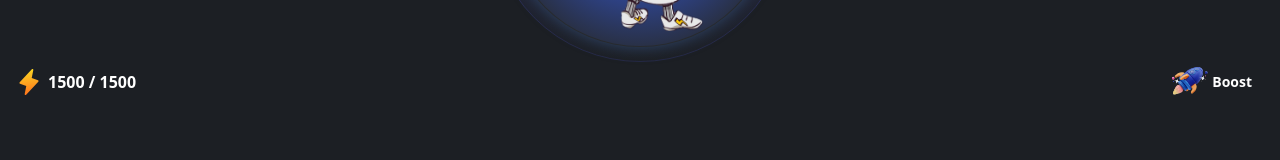
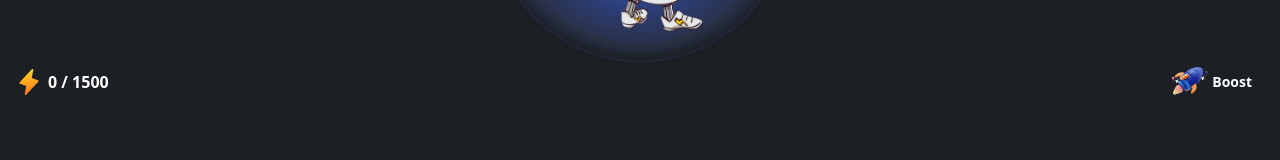
Before and after one commit to CocoDev659/Flappy_bee-TG-tap-game, a React (Vite) app: page / in a window 1280 px wide. Shown: the part 552-712 px from the top of the page. Built offline with nearby package versions, Linux system fonts and the light colour scheme.

Commit message:
updated clicking event

```diff
--- a/src/components/Home/ClickerPanel.tsx
+++ b/src/components/Home/ClickerPanel.tsx
@@ -1,11 +1,21 @@
 import { Link } from "react-router-dom";
 import { BOOSTER_IMAGE } from "../../constants/image";
 import Energy from "../svgs/Energy";
+import { useState } from "react";
 
 const ClickerPanel = () => {
+  const [count, setCount] = useState(0);
+
   return (
     <div className="flex flex-col mt-5 relative touch-none">
-      <button className="flex bg-transparent h-[300px] w-full mx-auto">
+      <button
+        className="flex bg-transparent h-[300px] w-full mx-auto"
+        onClick={() => {
+          let temp = count;
+          temp++;
+          setCount(temp);
+        }}
+      >
         <div className="mx-auto bg-[linear-gradient(180deg,#5a60ff,#3b40934f_49.53%,#1c1f24)] rounded-full h-[300px] p-[15px] w-[300px] relative before:absolute before:content-[''] before:border before:border-[rgba(90,96,255,.15)] before:rounded-full before:top-0 before:left-0 before:w-full before:h-full">
           <div className="flex justify-center items-center border border-[rgba(39,39,39,0)] rounded-full shadow-[0_0_15px_#304669] h-full w-full z-[3] bg-[#272a2f] relative before:absolute before:content-[''] before:bg-[radial-gradient(circle,#3763ff_0,#3763ff00_80%)] before:top-0 before:left-0 before:w-full before:h-full before:rounded-full">
             <img
@@ -20,7 +30,7 @@ const ClickerPanel = () => {
       <div className="flex justify-between items-center mb-2">
         <div className="flex items-center">
           <Energy className="w-[26px] h-[26px] mr-1.5" />
-          <span className="font-bold">1500 / 1500</span>
+          <span className="font-bold">{count} / 1500</span>
         </div>
         <Link
           to={"/boost"}
```
